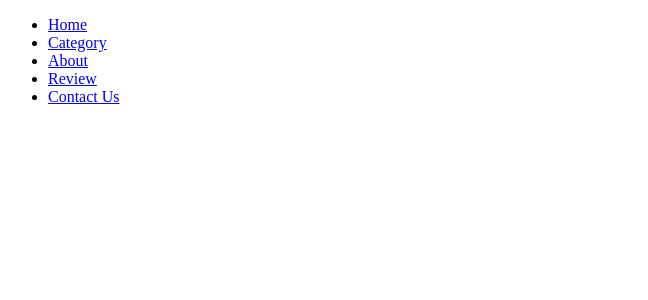
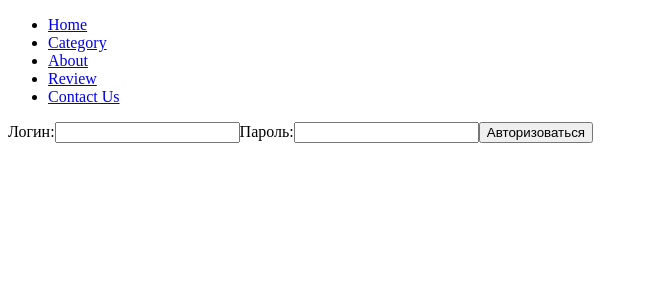
Before and after one commit to mikssur/beautifier, a React (Create React App) app in the folder client/: page /admin in a window 1280 px wide. Shown: the top 300 px of the page, without its empty margins (0-648 px from the left). Built offline with nearby package versions, Linux system fonts and the light colour scheme.

Commit message:
admin form

```diff
--- a/client/src/components/Admin/Admin.jsx
+++ b/client/src/components/Admin/Admin.jsx
@@ -1,9 +1,24 @@
 import React from 'react';
+import { useRef } from 'react';
+
 
 function Admin(props) {
+  const adminLoginInput = useRef();
+  const adminPassInput = useRef();
+  function adminFormHandler(event, adminLoginInput, adminPassInput) {
+    event.preventDefault()
+    console.log(adminLoginInput.current.value);
+    console.log(adminPassInput.current.value);
+    //dispatch(addTodoAC({ word: todoInput.current.value }))
+    adminLoginInput.current.value = ''
+    adminPassInput.current.value = ''
+  }
+
   return (
     <div>
-
+      Логин:<input ref={adminLoginInput} type="text" name="" id="" />
+      Пароль:<input ref={adminPassInput} type="password" name="" id="" />
+      <button onClick={(event) => adminFormHandler(event, adminLoginInput, adminPassInput)}>Авторизоваться</button>
     </div>
   );
 }
```
